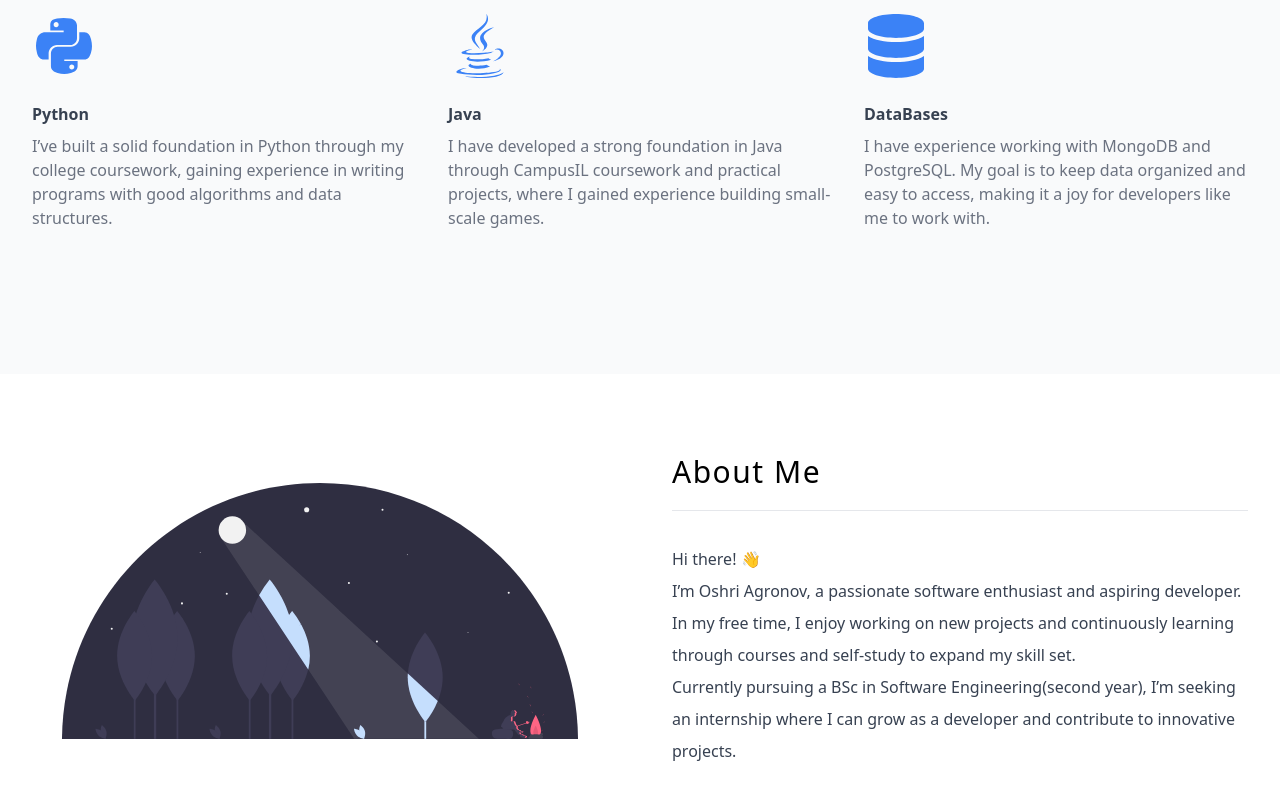
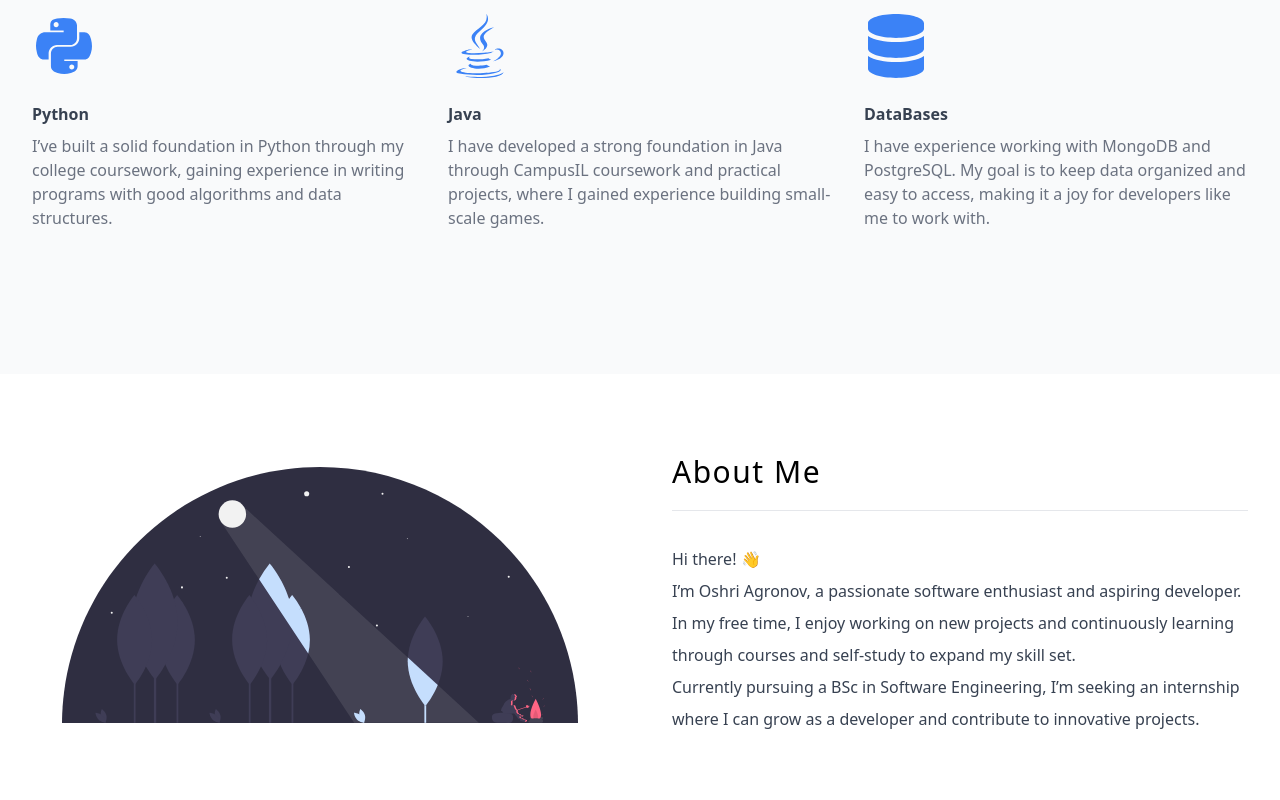
Before and after one commit to oshriagronov/Oshri-Portfolio, a React (Vite) app: page / in a window 1280 px wide. Shown: the part 1087-1887 px from the top of the page. Built offline with nearby package versions, Linux system fonts and the light colour scheme; no server answers.

Commit message:
changes at about section

```diff
--- a/src/components/About.jsx
+++ b/src/components/About.jsx
@@ -16,7 +16,7 @@ const About = () => {
             enthusiast and aspiring developer. In my free time, I enjoy working
             on new projects and continuously learning through courses and
             self-study to expand my skill set.<br></br> Currently pursuing a BSc
-            in Software Engineering(second year), I’m seeking an internship
+            in Software Engineering, I’m seeking an internship
             where I can grow as a developer and contribute to innovative
             projects.
           </p>
```
